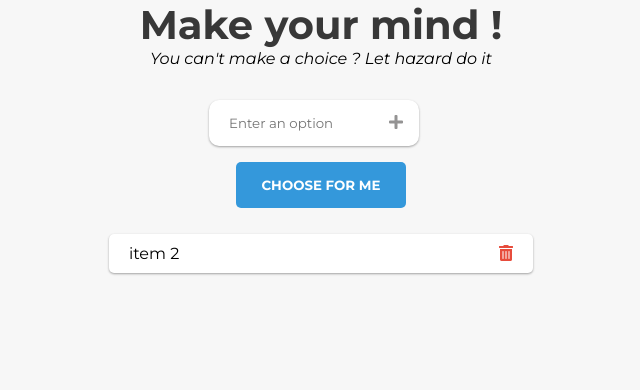
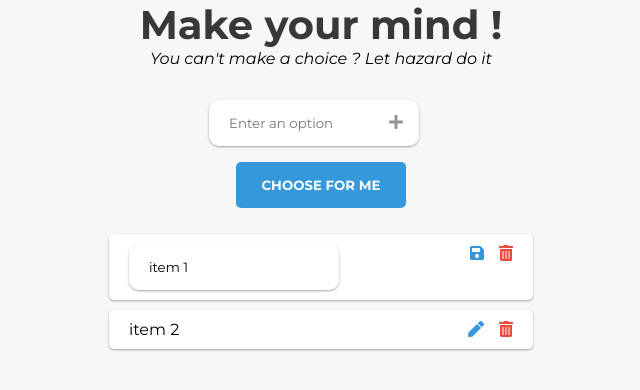
Before and after one commit to Ceezik/make-your-mind, a React (Create React App) app: page / in a window 1280 px wide. Both pictures are taken after a click on the icon 825 px from the left and 253 px from the top of the page. Shown: the top 390 px of the page, without its empty margins (319-959 px from the left). Built offline with nearby package versions, Linux system fonts and the light colour scheme.

Commit message:
Editing an item

```diff
--- a/src/App.js
+++ b/src/App.js
@@ -21,6 +21,12 @@ class App extends Component {
     this.setState({ items: newItems })
   }
 
+  editItem = (text, id) => {
+    let newItems = this.state.items.slice()
+    newItems[id] = text
+    this.setState({ items: newItems })
+  }
+
   render() {
     return (
       <div className="container">
@@ -30,7 +36,11 @@ class App extends Component {
         <Form addItem={this.addItem} />
         <ButtonChoose />
 
-        <ListItems items={this.state.items} onRemoveItem={this.removeItem} />
+        <ListItems
+          items={this.state.items}
+          onRemoveItem={this.removeItem}
+          onEditItem={this.editItem}
+        />
       </div>
     );
   }
--- a/src/Item.js
+++ b/src/Item.js
@@ -1,19 +1,36 @@
 import React, { Component } from 'react';
 
 class Item extends Component {
+
+    state = {
+        edited: false,
+        text: this.props.text
+    }
 
     //Appeal to the function to delete an item
     removeItem = () => {
         this.props.onRemoveItem(this.props.id)
     }
 
+    editItem = () => {
+        if(this.state.edited) {
+            this.props.onEditItem(this.state.text, this.props.id)
+        }
+        this.setState({ edited: !this.state.edited })
+    }
+
+    handleChange = (event) => {
+        this.setState({text: event.target.value})
+    }
+
     render() {
         return (
             <li key={this.props.key}>
                 <span className="left">
-                    {this.props.text}
+                    {this.state.edited ? <input type="text" value={this.state.text} onChange={this.handleChange} /> : this.props.text}
                 </span>
                 <span className="right">
+                    <i className={this.state.edited ? "fas fa-save" : "fas fa-pen"} onClick={this.editItem}></i>
                     <i className="fas fa-trash-alt" onClick={this.removeItem}></i>
                 </span>
             </li>
--- a/src/ListItems.js
+++ b/src/ListItems.js
@@ -13,6 +13,7 @@ class ListItems extends Component {
                             id={index}
                             text={item}
                             onRemoveItem={this.props.onRemoveItem}
+                            onEditItem={this.props.onEditItem}
                         />
                     )
                 })}
--- a/src/index.css
+++ b/src/index.css
@@ -137,3 +137,8 @@ li {
 .fa-trash-alt {
   color:#e74c3c;
 }
+
+.fa-save, .fa-pen {
+  color: #3498db;
+  margin-right: 15px;
+}
```
